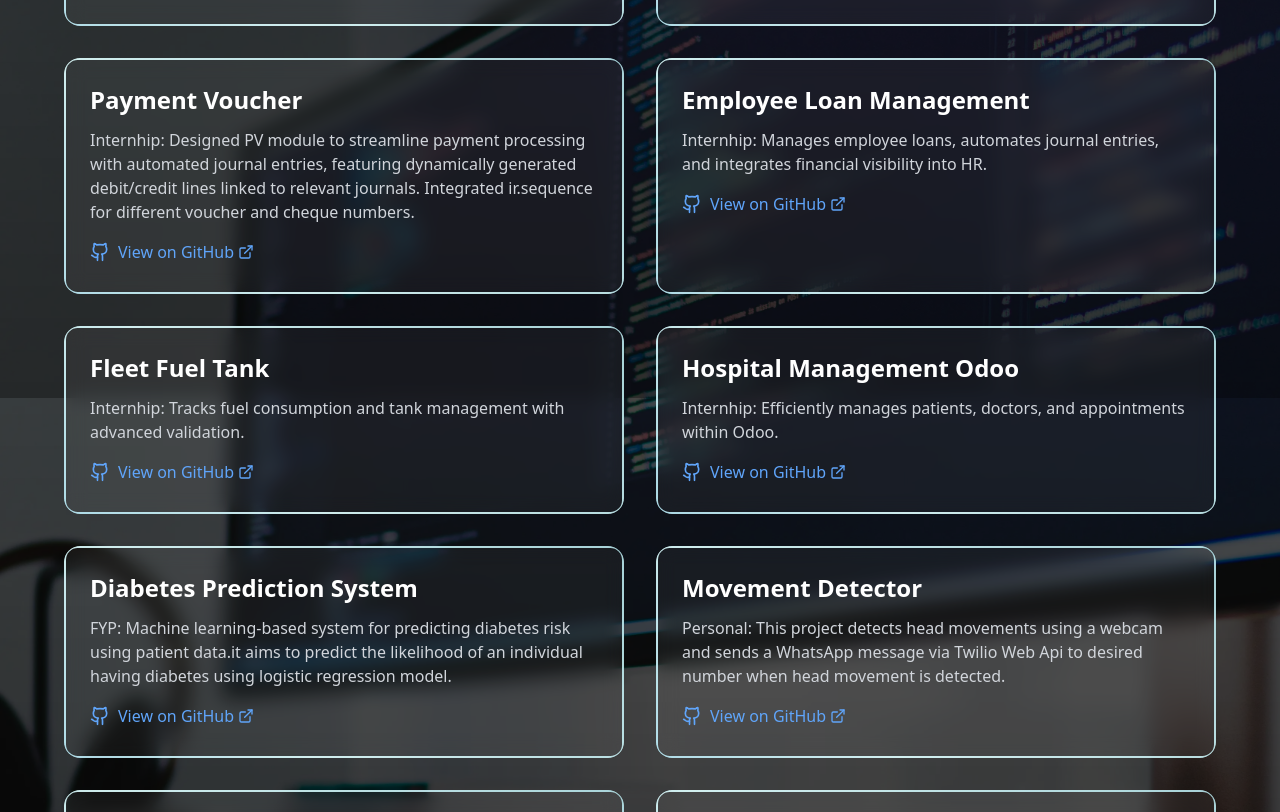
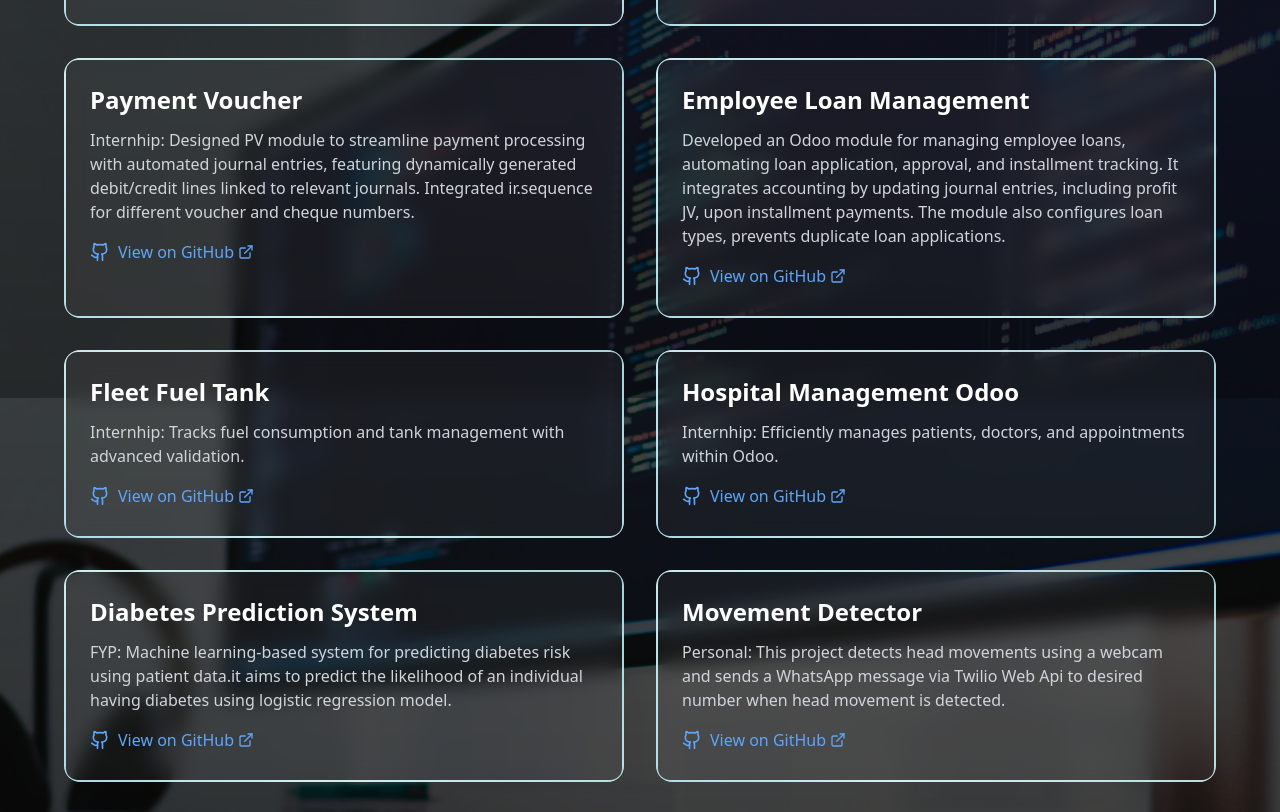
Before and after one commit to ahsan54/PortFolio, a React (Vite) app: page / in a window 1280 px wide. Shown: the part 2580-3392 px from the top of the page. Built offline with nearby package versions, Linux system fonts and the light colour scheme.

Commit message:
Update App.tsx

```diff
--- a/src/App.tsx
+++ b/src/App.tsx
@@ -42,7 +42,7 @@ function App() {
   },
   {
     name: 'Employee Loan Management',
-    description: 'Internhip: Manages employee loans, automates journal entries, and integrates financial visibility into HR.',
+    description: 'Developed an Odoo module for managing employee loans, automating loan application, approval, and installment tracking. It integrates accounting by updating journal entries, including profit JV, upon installment payments. The module also configures loan types, prevents duplicate loan applications.',
     github: 'https://github.com/ahsan54/Employee-Loan-Management.git',
   },
   {
```
